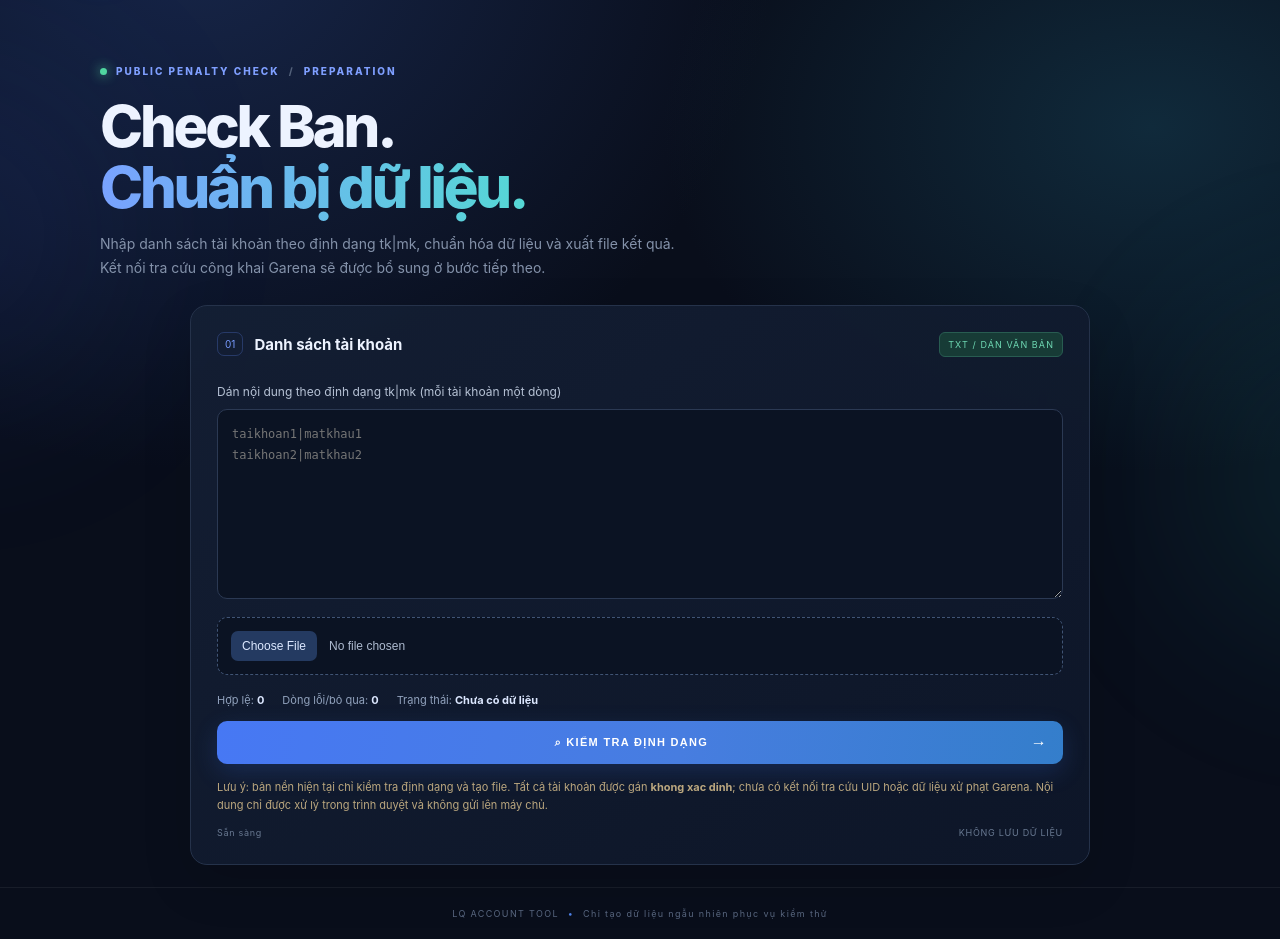
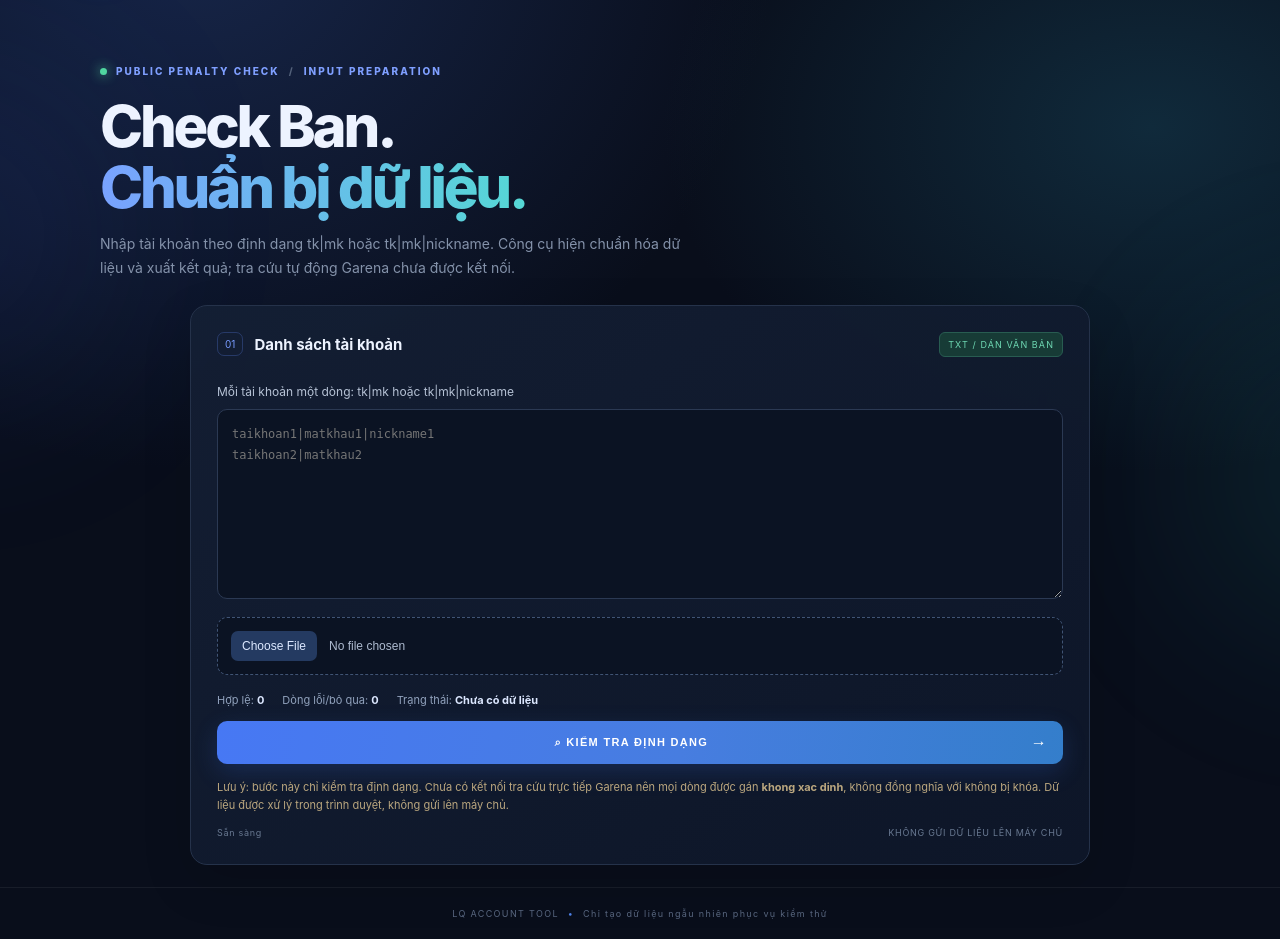
Before and after one commit to tvs-huucuutoi/lq-account, a Flask app: page /check-ban in a window 1280 px wide. Shown: the part 76-1015 px from the top of the page. Run offline with Flask 3, Linux system fonts and the light colour scheme.

Commit message:
Support nickname input in Check Ban page

```diff
--- a/templates/check_ban.html
+++ b/templates/check_ban.html
@@ -2,23 +2,23 @@
 {% block title %}Check Ban · LQ Account Tool{% endblock %}
 {% block content %}
 <section class="hero compact-hero">
-  <div class="eyebrow"><span class="pulse"></span> PUBLIC PENALTY CHECK <span class="eyebrow-sep">/</span> PREPARATION</div>
+  <div class="eyebrow"><span class="pulse"></span> PUBLIC PENALTY CHECK <span class="eyebrow-sep">/</span> INPUT PREPARATION</div>
   <h1>Check Ban.<br><span>Chuẩn bị dữ liệu.</span></h1>
-  <p class="hero-copy">Nhập danh sách tài khoản theo định dạng tk|mk, chuẩn hóa dữ liệu và xuất file kết quả. Kết nối tra cứu công khai Garena sẽ được bổ sung ở bước tiếp theo.</p>
+  <p class="hero-copy">Nhập tài khoản theo định dạng tk|mk hoặc tk|mk|nickname. Công cụ hiện chuẩn hóa dữ liệu và xuất kết quả; tra cứu tự động Garena chưa được kết nối.</p>
 </section>
 <section class="panel checkban-panel">
   <div class="panel-heading"><div><span class="step">01</span><h2>Danh sách tài khoản</h2></div><span class="live-tag">TXT / DÁN VĂN BẢN</span></div>
-  <label class="field-label" for="checkban-input">Dán nội dung theo định dạng tk|mk (mỗi tài khoản một dòng)</label>
-  <textarea id="checkban-input" class="checkban-textarea" placeholder="taikhoan1|matkhau1&#10;taikhoan2|matkhau2"></textarea>
+  <label class="field-label" for="checkban-input">Mỗi tài khoản một dòng: tk|mk hoặc tk|mk|nickname</label>
+  <textarea id="checkban-input" class="checkban-textarea" placeholder="taikhoan1|matkhau1|nickname1&#10;taikhoan2|matkhau2"></textarea>
   <div class="checkban-file-row"><input class="file-input" id="checkban-file" type="file" accept=".txt,text/plain"></div>
   <div class="checkban-stats"><span>Hợp lệ: <b id="checkban-valid">0</b></span><span>Dòng lỗi/bỏ qua: <b id="checkban-invalid">0</b></span><span>Trạng thái: <b id="checkban-state">Chưa có dữ liệu</b></span></div>
   <button class="primary-button" id="checkban-prepare" type="button">⌕ KIỂM TRA ĐỊNH DẠNG <span class="button-arrow">→</span></button>
   <div id="checkban-results" class="hidden">
-    <div class="checkban-table-wrap"><table class="checkban-table"><thead><tr><th>#</th><th>Tài khoản</th><th>Kết quả</th></tr></thead><tbody id="checkban-rows"></tbody></table></div>
+    <div class="checkban-table-wrap"><table class="checkban-table"><thead><tr><th>#</th><th>Tài khoản</th><th>Nickname</th><th>Kết quả</th></tr></thead><tbody id="checkban-rows"></tbody></table></div>
     <div class="checkban-actions"><button class="secondary-button" id="checkban-copy" type="button">Sao chép kết quả</button><button class="download-button" id="checkban-download" type="button">↓ XUẤT TXT</button></div>
   </div>
-  <p class="checkban-note">Lưu ý: bản nền hiện tại chỉ kiểm tra định dạng và tạo file. Tất cả tài khoản được gán <b>khong xac dinh</b>; chưa có kết nối tra cứu UID hoặc dữ liệu xử phạt Garena. Nội dung chỉ được xử lý trong trình duyệt và không gửi lên máy chủ.</p>
-  <div class="panel-foot"><span id="checkban-message">Sẵn sàng</span><span>KHÔNG LƯU DỮ LIỆU</span></div>
+  <p class="checkban-note">Lưu ý: bước này chỉ kiểm tra định dạng. Chưa có kết nối tra cứu trực tiếp Garena nên mọi dòng được gán <b>khong xac dinh</b>, không đồng nghĩa với không bị khóa. Dữ liệu được xử lý trong trình duyệt, không gửi lên máy chủ.</p>
+  <div class="panel-foot"><span id="checkban-message">Sẵn sàng</span><span>KHÔNG GỬI DỮ LIỆU LÊN MÁY CHỦ</span></div>
 </section>
 <script src="{{ url_for('static', filename='check-ban.js') }}"></script>
 {% endblock %}
```
